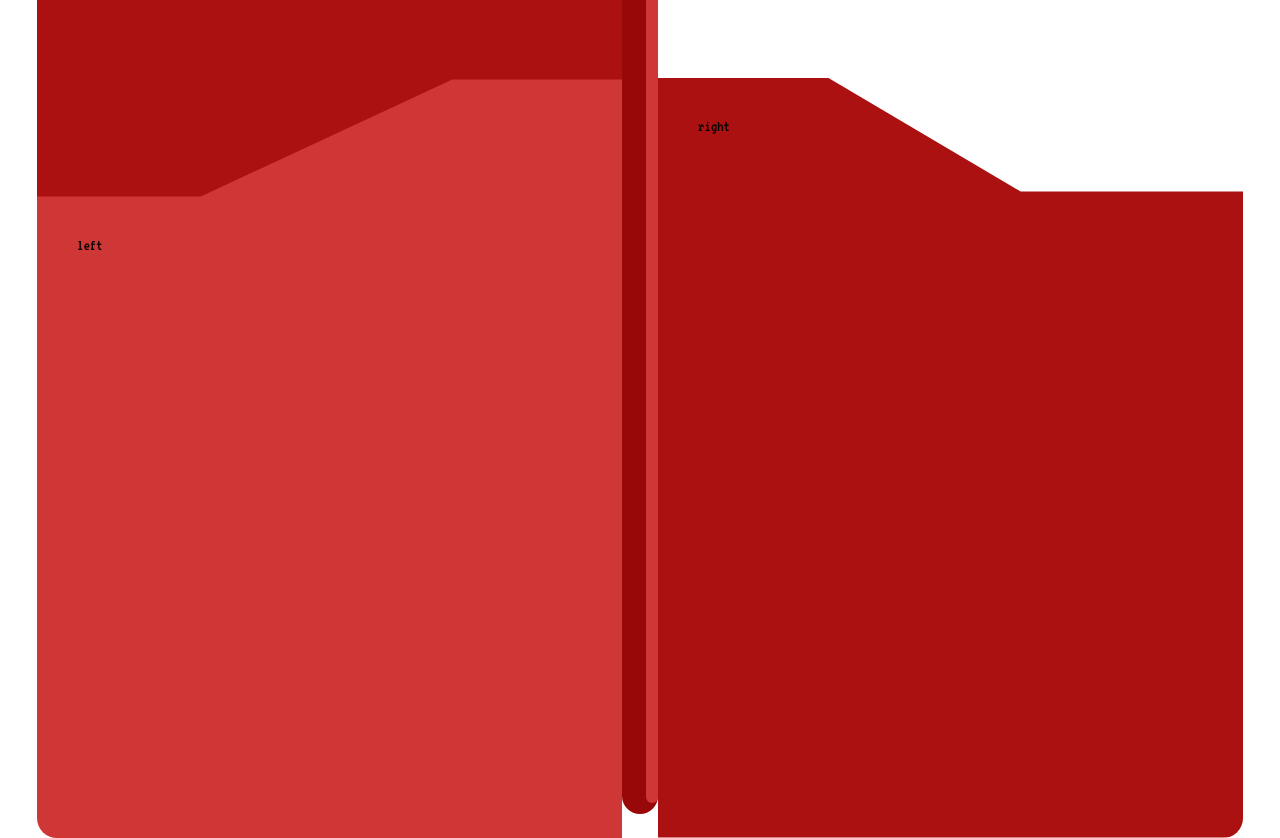
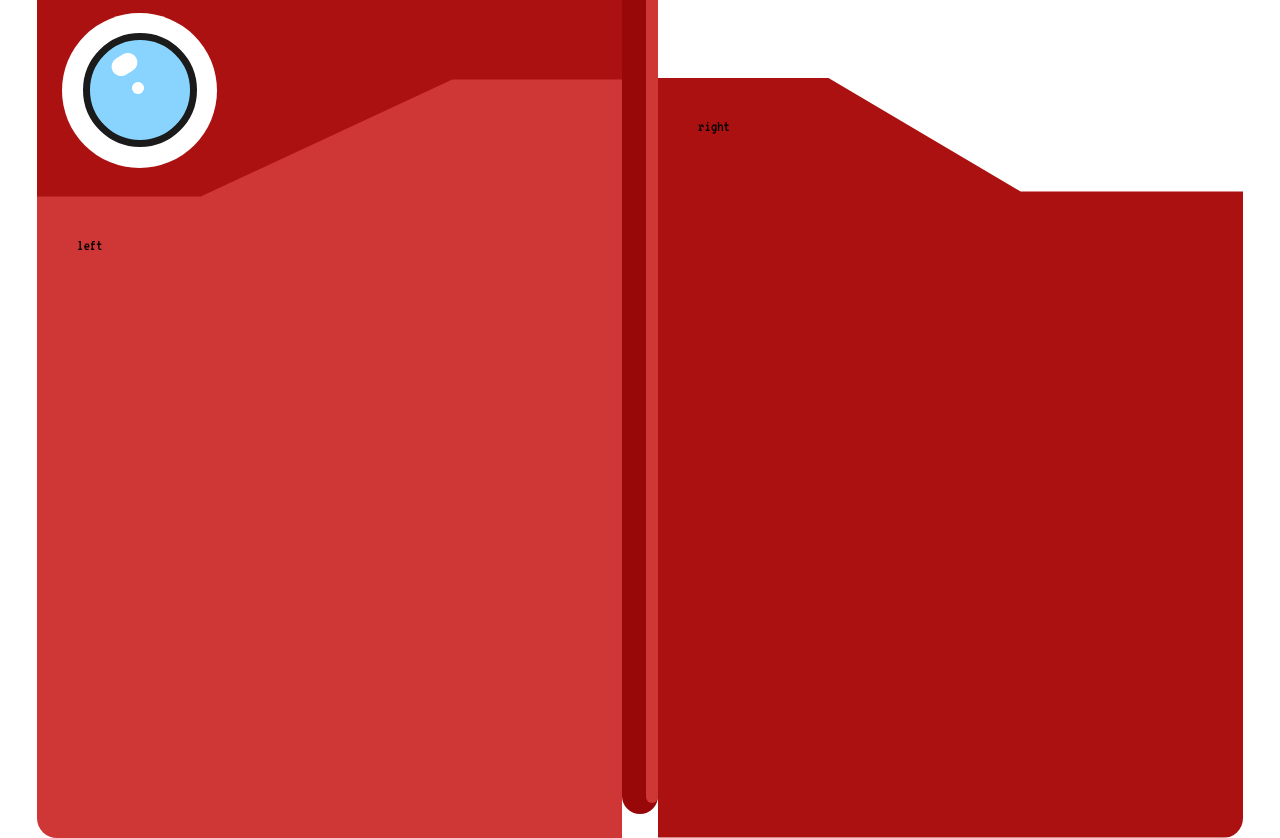
Before and after one commit to Neology92/pokedex, a React app: page / in a window 1280 px wide. Built offline with nearby package versions, Linux system fonts and the light colour scheme.

Commit message:
Add CameraEye

```diff
--- a/src/Assets/Styles/theme.js
+++ b/src/Assets/Styles/theme.js
@@ -4,6 +4,7 @@ const theme = {
         red: '#AB1111',
         lightRed: '#CF3636',
         grey: ['#EFEFEF', '#DEDEDE', '#C1C1C1', '#616161', '#4A4A4A'],
+        blue: '#88D4FF',
         white: '#FFFFFF',
         black: '#1B1B1B',
 
--- /dev/null
+++ b/src/Components/CameraEye/CameraEye.js
@@ -0,0 +1,59 @@
+import styled from 'styled-components';
+import React, { PureComponent } from 'react';
+
+export default class CameraEye extends PureComponent {
+    render() {
+        return (
+            <Border>
+                <Lens />
+            </Border>
+        );
+    }
+}
+
+const Border = styled.div`
+    width: 155px;
+    height: 155px;
+
+    display: flex;
+    align-items: center;
+    justify-content: center;
+
+    border-radius: 150px;
+    background: ${({ theme }) => theme.color.white};
+`;
+
+const Lens = styled.div`
+    width: 100px;
+    height: 100px;
+
+    border: 7px solid ${({ theme }) => theme.color.black};
+
+    border-radius: 150px;
+    background: ${({ theme }) => theme.color.blue};
+
+    position: relative;
+
+    ::after {
+        content: '';
+        width: 12px;
+        height: 12px;
+        border-radius: 150px;
+        background: ${({ theme }) => theme.color.white};
+        position: absolute;
+        top: 42%;
+        left: 42%;
+    }
+
+    ::before {
+        content: '';
+        width: 27px;
+        height: 19px;
+        border-radius: 150px;
+        background: ${({ theme }) => theme.color.white};
+        position: absolute;
+        top: 15%;
+        left: 21%;
+        transform: rotate(-31deg);
+    }
+`;
--- a/src/Components/LeftWing/LeftWing.js
+++ b/src/Components/LeftWing/LeftWing.js
@@ -1,13 +1,16 @@
+import React, { PureComponent } from 'react';
 import styled from 'styled-components';
 import PropTypes from 'prop-types';
-import React, { PureComponent } from 'react';
+import CameraEye from '../CameraEye/CameraEye';
 
 export default class LeftWing extends PureComponent {
     render() {
         const { children } = this.props;
         return (
             <Wrapper>
-                <Topping>.</Topping>
+                <Topping>
+                    <CameraEye />
+                </Topping>
                 <Inside>{children}</Inside>
             </Wrapper>
         );
@@ -17,6 +20,9 @@ export default class LeftWing extends PureComponent {
 const Topping = styled.div`
     width: 100%;
     height: 234px;
+
+    box-sizing: border-box;
+    padding: 50px 0 0 25px;
 
     border-radius: 20px 0;
     clip-path: polygon(100% 0, 100% 50%, 71% 50%, 28% 100%, 0 100%, 0 0);
```
